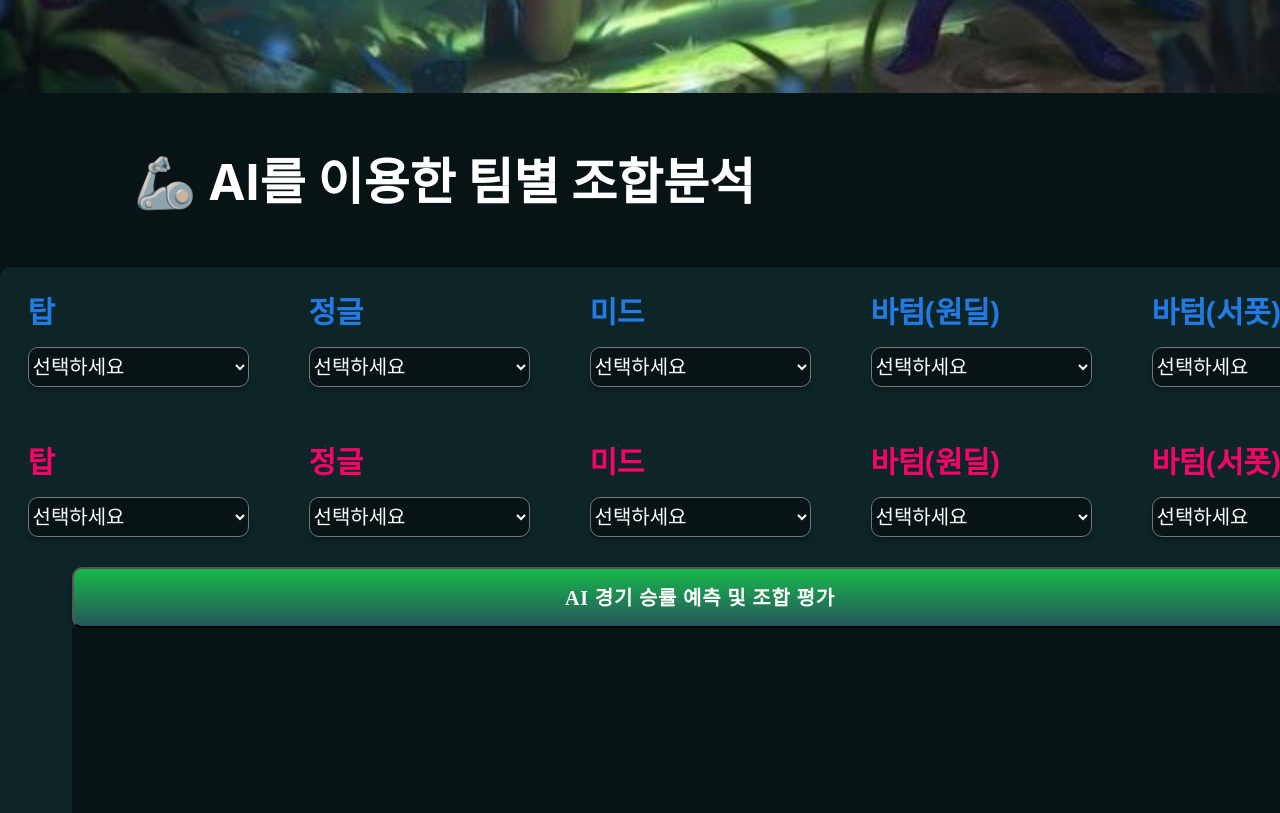
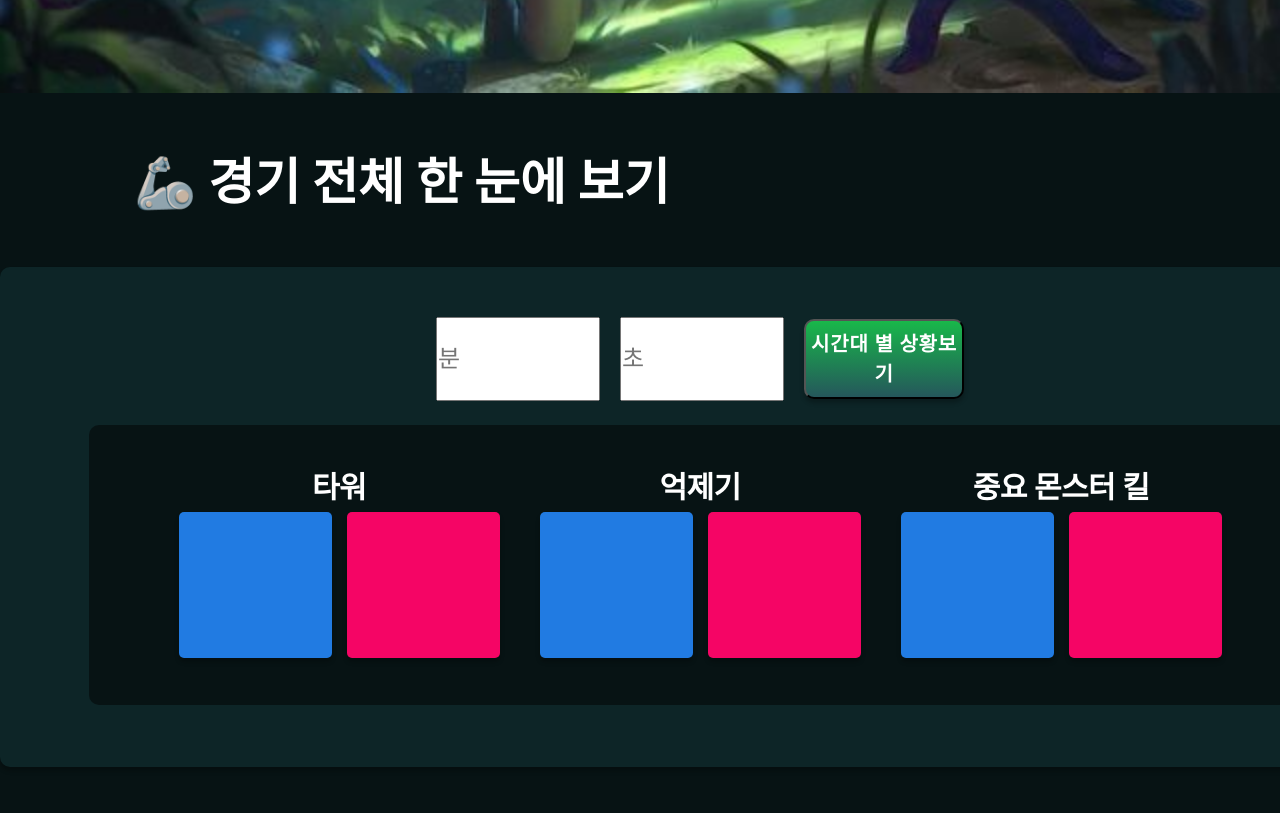
Before and after one commit to SW-Meister-High-School-Joint-Hackathon/Frontend, a React (Create React App) app: page / in a window 1280 px wide. Shown: the part 747-1560 px from the top of the page. Built offline with nearby package versions, Linux system fonts and the light colour scheme.

Commit message:
좀 자고싶다.....

```diff
--- a/src/components/chart/chart4.js
+++ b/src/components/chart/chart4.js
@@ -5,15 +5,10 @@ import axios from 'axios';
 
 const Chart4 = () => {
   const [data, setData] = useState({
-    blueKillSpecific: [
-      'RIFTHERALD',
-      'RIFTHERALD',
-      'FIRE_DRAGON',
-      'BARON_NASHOR',
-    ],
-    redKillSpecific: ['HEXTECH_DRAGON'],
-    blueKillCount: 4,
-    redKillCount: 1,
+    blueKillSpecific: [],
+    redKillSpecific: [],
+    blueKillCount: 0,
+    redKillCount: 0,
   });
   const [loading, setLoading] = useState(true);
 
@@ -41,6 +36,8 @@ const Chart4 = () => {
         <DIV>
           <BarChart labels={["blue", "red"]} pdata={[data.blueKillCount, data.redKillCount]} color={["#227BE2","#F50564"]}/>
         </DIV>
+        <p>blue: {data.blueKillSpecific.map((killCount, index) => (killCount + ", "))}</p>
+        <p>red: {data.redKillSpecific}</p>
       </Backgound>
     </BackArea>
   );
@@ -58,6 +55,11 @@ const Backgound = styled.div`
 
   display: flex;
   flex-direction: column;
+  >p{
+    color: white;
+    font-size: 20px;
+    margin: 0 0 0 30px 30px;
+  }
 `;
 
 const BackArea = styled.div`
--- a/src/page/Final/index.jsx
+++ b/src/page/Final/index.jsx
@@ -11,6 +11,9 @@ const Final = () => {
 
   const blueA = [8,10,10,13,11];
   const redA = [3,4,5,5,7];
+
+  const blueM = [252,182,219,264,30];
+  const redM = [201,164,243,234,27];
 
   const [blueTeamData, setBlueTeamData] = useState([]);
   const [redTeamData, setRedTeamData] = useState([]);
@@ -62,7 +65,7 @@ const Final = () => {
               <td>{blueA[index]}</td>
               <td>{data.totalDamageDone}</td>
               <td>{data.totalDamageTaken}</td>
-              <td>{data.totalMinionKill}</td>
+              <td>{redM[index]}</td>
               <td>{data.currentGold}</td>
               <td>{data.totalGold}</td>
             </tr>
@@ -76,7 +79,7 @@ const Final = () => {
               <td>{blueA[index]}</td>
               <td>{data.totalDamageDone}</td>
               <td>{data.totalDamageTaken}</td>
-              <td>{data.totalMinionKill}</td>
+              <td>{blueM[index]}</td>
               <td>{data.currentGold}</td>
               <td>{data.totalGold}</td>
             </tr>
--- a/src/page/Landing/index.jsx
+++ b/src/page/Landing/index.jsx
@@ -124,6 +124,8 @@ const Landing = () => {
   const [selectedOption8, setSelectedOption8] = useState('');
   const [selectedOption9, setSelectedOption9] = useState('');
   const [selectedOption10, setSelectedOption10] = useState('');
+  const [time1, setTime1] = useState("");
+  const [time2, setTime2] = useState("");
 
   // 선택 옵션의 변경을 처리하는 핸들러 함수
   const handleOption1Change = (event) => {
@@ -182,6 +184,43 @@ const Landing = () => {
       //응답 실패
       console.error(error);
     }
+  }
+  const [towers, setTowers] = useState({});
+  const [inhibitor, setInhibitor] = useState({});
+  const [mon, setMon] = useState({});
+
+  async function tower() {
+    const milliseconds = (time1 * 60 + time2) * 10; // 초 단위의 시간을 밀리초 단위로 변환
+      //응답 성공
+      axios
+      .get(`https://daitda.jeongho.dev/data/tower?timeStamp=${milliseconds}`)
+      .then((response) => {
+        // 서버로부터 받은 데이터를 처리
+        setTowers(response.data);
+      })
+      .catch((error) => {
+        console.error('GET 요청 중 오류 발생:', error);
+      });
+
+      axios
+      .get(`https://daitda.jeongho.dev/data/inhibitor?timeStamp=${milliseconds}`)
+      .then((response) => {
+        // 서버로부터 받은 데이터를 처리
+        setInhibitor(response.data);
+      })
+      .catch((error) => {
+        console.error('GET 요청 중 오류 발생:', error);
+      });
+
+      axios
+      .get(`https://daitda.jeongho.dev/data/monster?timeStamp=${milliseconds}`)
+      .then((response) => {
+        // 서버로부터 받은 데이터를 처리
+        setMon(response.data);
+      })
+      .catch((error) => {
+        console.error('GET 요청 중 오류 발생:', error);
+      });
   }
 
   const called = async () => {
@@ -264,6 +303,37 @@ const Landing = () => {
   return (
     <Body>
       <img src={Back} alt="backgorund" style={{ marginTop: '-50px' }} />
+      <Title>🦾 경기 전체 한 눈에 보기</Title>
+      <Back3>
+        <Gro>
+          <Time type="text" onChange={(e)=>(setTime1(e.target.value))} placeholder="분"></Time>
+          <Time type="text" onChange={(e)=>(setTime2(e.target.value))} placeholder="초"></Time>
+          <Tbutton onClick={() => tower()}>시간대 별 상황보기</Tbutton>
+        </Gro>
+        <Back4>
+          <div>
+            <p>타워</p>
+            <div>
+              <Sback style={{background : "#217BE2"}}>{towers.blueDestroyTowerCount}</Sback>
+              <Sback style={{background : "#F50565"}}>{towers.redDestroyTowerCount}</Sback>
+            </div>
+          </div>
+          <div>
+            <p>억제기</p>
+            <div>
+              <Sback style={{background : "#217BE2"}}>{inhibitor.blueKillCountInhibitorBuilding}</Sback>
+              <Sback style={{background : "#F50565"}}>{inhibitor.redKillCountInhibitorBuilding}</Sback>
+            </div>
+          </div>
+          <div>
+            <p>중요 몬스터 킬</p>
+            <div>
+              <Sback style={{background : "#217BE2"}}>{mon.blueKillCount}</Sback>
+              <Sback style={{background : "#F50565"}}>{mon.redKillCount}</Sback>
+            </div>
+          </div>
+        </Back4>
+      </Back3>
       <Title>🦾 AI를 이용한 팀별 조합분석 </Title>
       <Back2>
         <Team1>
@@ -398,6 +468,25 @@ const Back2 = styled.div`
   align-items: center;
 `;
 
+const Back3 = styled.div`
+  width: 1300px;
+  height: 400px;
+
+  border-radius: 10px;
+  background: #0d2527;
+  box-shadow: 0px 4px 4px 0px rgba(0, 0, 0, 0.25);
+
+  margin: 20px auto;
+
+  display: flex;
+  flex-direction: column;
+  align-items: center;
+
+  padding: 50px;
+
+  gap: 24px;
+`;
+
 const Champion = styled.div`
   color: #f50565;
   font-family: Open Sans;
@@ -463,3 +552,94 @@ const Gpt = styled.p`
   line-height: 150%; /* 30px */
   letter-spacing: 0.8px;
 `;
+
+const Time = styled.input`
+  width: 160px;
+  height: 80px;
+
+  color: black;
+  font-size: 24px;
+`
+
+const Tbutton = styled.button`
+  width: 160px;
+  height: 80px;
+
+  border-radius: 10px;
+  background: linear-gradient(
+    180deg,
+    rgba(29, 246, 89, 0.7) 0%,
+    rgba(47, 108, 113, 0.7) 100%
+  );
+  box-shadow: 0px 4px 4px 0px rgba(0, 0, 0, 0.25);
+
+  color: #fff;
+  text-align: center;
+  font-family: Pretendard;
+  font-size: 20px;
+  font-style: normal;
+  font-weight: 700;
+  line-height: 150%; /* 30px */
+  letter-spacing: 0.8px;
+`;
+
+const Gro = styled.div`
+  display: flex;
+  flex-direction: row;
+  align-items: center;
+  gap: 20px;
+`;
+
+const Back4 = styled.div`
+  width: 1222px;
+  height: 280px;
+  flex-shrink: 0;
+
+  border-radius: 10px;
+  background: #071314;
+
+  display: flex;
+  flex-direction: row;
+  justify-content: center;
+  align-items: center;
+  gap: 40px;
+  > div{
+    color: #FFF;
+    text-align: center;
+    font-family: Open Sans;
+    font-size: 30px;
+    font-style: normal;
+    font-weight: 700;
+    line-height: 100%; /* 60px */
+    letter-spacing: -0.6px;
+
+    > p{
+      margin-bottom: 10px;
+    }
+    > div{
+      gap: 15px;
+      display: flex;
+      flex-direction: row;
+    }
+  }
+`;
+
+const Sback = styled.div`
+  width: 153px;
+  height: 146px;
+  border-radius: 5px;
+  box-shadow: 0px 4px 4px 0px rgba(0, 0, 0, 0.25);
+
+  display: flex;
+  justify-content: center;
+  align-items: center;
+
+  color: #FFF;
+  text-align: center;
+  font-family: Open Sans;
+  font-size: 60px;
+  font-style: normal;
+  font-weight: 700;
+  line-height: 100%; /* 60px */
+  letter-spacing: -0.6px;
+`;
--- a/src/page/Main/index.jsx
+++ b/src/page/Main/index.jsx
@@ -85,7 +85,7 @@ export default Main;
 
 const Body = styled.div`
   width: 100%;
-  height: auto;
+  height: 1700px;
   display: flex;
   flex-direction: row;
   justify-content: space-between;
```
